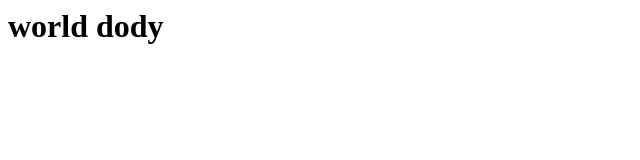
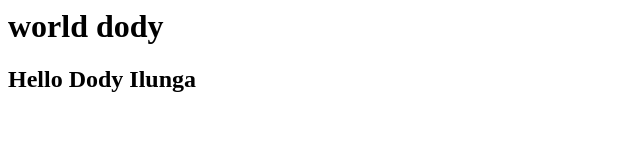
Before and after one commit to dodyilunga/gitcourse, a plain HTML site: page index.html in a window 1280 px wide. Shown: the whole page, without its empty margins (0-640 px from the left). Drawn offline with Linux system fonts and the light colour scheme.

Commit message:
Update index.html with hello Dody  Ilunga

```diff
--- a/index.html
+++ b/index.html
@@ -1 +1,2 @@
 <h1>world dody</h1>
+<h2>Hello Dody Ilunga</h2>
```
